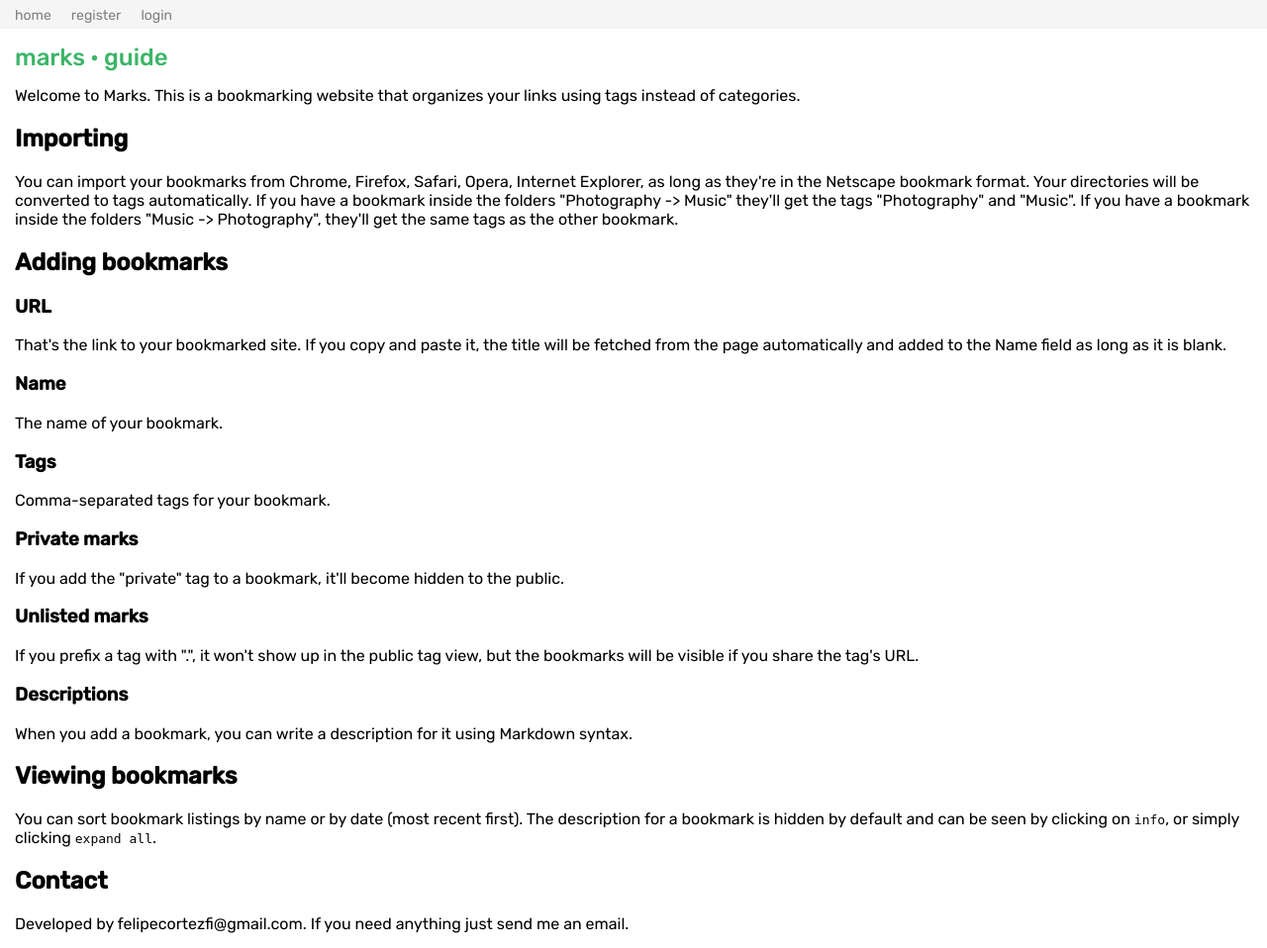
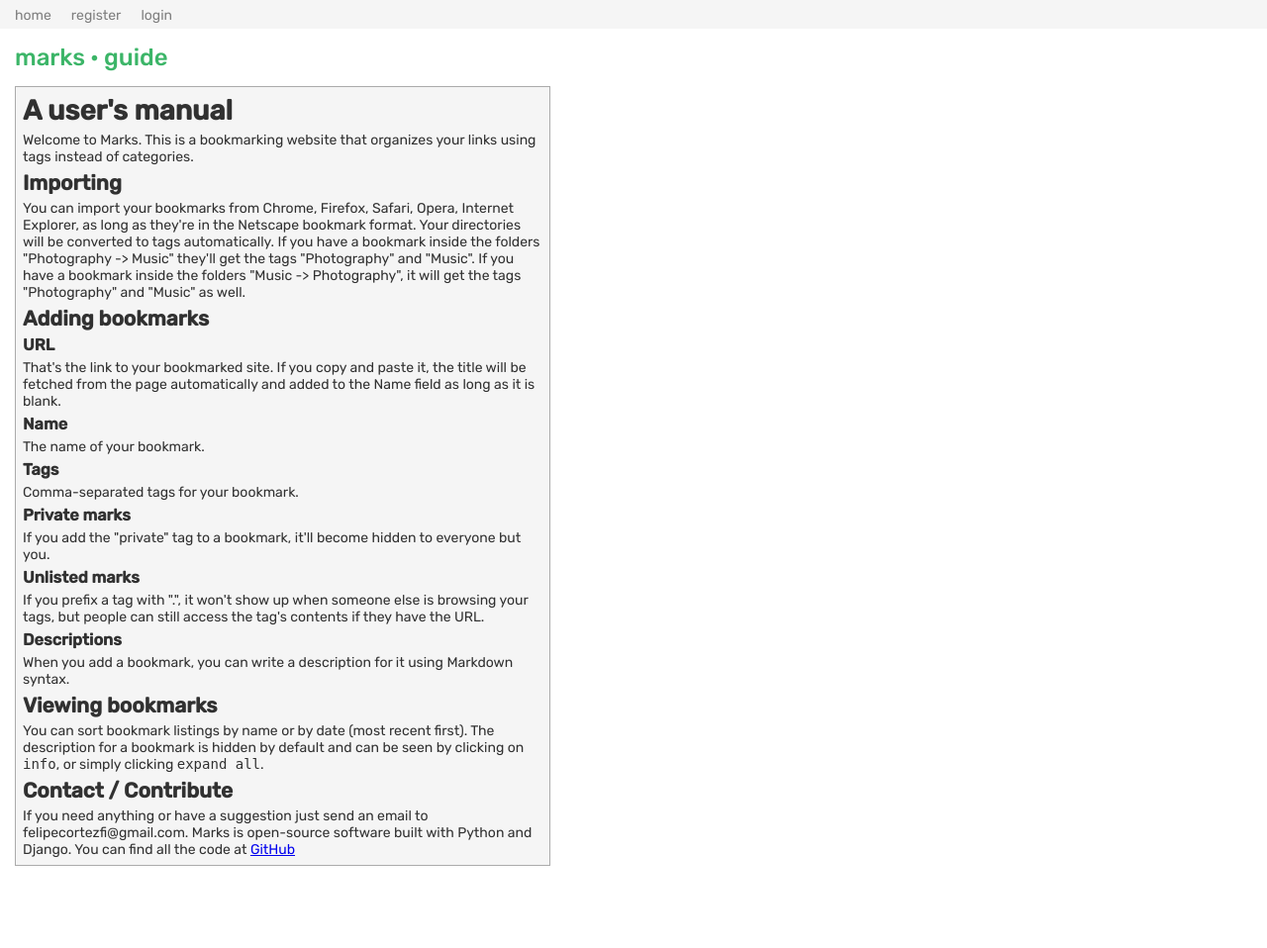
Before and after one commit to FelipeCortez/bmarks, a Django app: page /guide/ in a window 1280 px wide. Shown: the whole page at 99% size. After the commit the page ends 875 px from the top, so only its background shows below. Run offline with Django 3.2, Linux system fonts and the light colour scheme; data that the repository does not hold is empty; parts of the project's set-up code (start-up, migrations or seed data) failed here and were passed over.

Commit message:
Better readme, fixed description overflow

```diff
--- a/src/etc/changelog.markdown
+++ b/src/etc/changelog.markdown
@@ -1,5 +1,10 @@
 changelog
 ---------
+
+## 2018-03-11
+- Moved to bmarks.net
+- Writing a guide
+- Improved readme
 
 ## 2018-03-10
 - Nowrap for marks, scrolling container and proper descriptions
--- a/src/marksapp/static/marksapp/style.css
+++ b/src/marksapp/static/marksapp/style.css
@@ -394,11 +394,14 @@ li, li > a, li span {
     border: 1px solid rgba(0, 0, 0, 0.3);
     position: relative;
     background-color: #F5F5F5;
-    min-width: 525px;
+    max-width: 525px;
     padding: 7px;
     color: black;
     margin: 10px 0 15px 0;
-    overflow: visible;
+    overflow: scroll;
+    white-space: normal;
+    font-size: 14px;
+    color: rgba(0, 0, 0, 0.8);
 }
 
 .description h1,
--- a/src/marksapp/templates/guide.html
+++ b/src/marksapp/templates/guide.html
@@ -8,9 +8,11 @@ guide
 {% endblock %}
 
 {% block content %}
+<div class="description" >
+<h1>A user's manual</h1>
 Welcome to Marks. This is a bookmarking website that organizes your links using tags instead of categories.
 <h2>Importing</h2>
-You can import your bookmarks from Chrome, Firefox, Safari, Opera, Internet Explorer, as long as they're in the Netscape bookmark format. Your directories will be converted to tags automatically. If you have a bookmark inside the folders "Photography -> Music" they'll get the tags "Photography" and "Music". If you have a bookmark inside the folders "Music -> Photography", they'll get the same tags as the other bookmark.
+You can import your bookmarks from Chrome, Firefox, Safari, Opera, Internet Explorer, as long as they're in the Netscape bookmark format. Your directories will be converted to tags automatically. If you have a bookmark inside the folders "Photography -> Music" they'll get the tags "Photography" and "Music". If you have a bookmark inside the folders "Music -> Photography", it will get the tags "Photography" and "Music" as well.
 <h2>Adding bookmarks</h2>
 <h3>URL</h3>
 That's the link to your bookmarked site. If you copy and paste it, the title will be fetched from the page automatically and added to the Name field as long as it is blank.
@@ -19,14 +21,15 @@ The name of your bookmark.
 <h3>Tags</h3>
 Comma-separated tags for your bookmark.
 <h3>Private marks</h3>
-If you add the "private" tag to a bookmark, it'll become hidden to the public.
+If you add the "private" tag to a bookmark, it'll become hidden to everyone but you.
 <h3>Unlisted marks</h3>
-If you prefix a tag with ".", it won't show up in the public tag view, but the bookmarks will be visible if you share the tag's URL.
+If you prefix a tag with ".", it won't show up when someone else is browsing your tags, but people can still access the tag's contents if they have the URL.
 <h3>Descriptions</h3>
 When you add a bookmark, you can write a description for it using Markdown syntax.
 <h2>Viewing bookmarks</h2>
 You can sort bookmark listings by name or by date (most recent first).
  The description for a bookmark is hidden by default and can be seen by clicking on <code>info</code>, or simply clicking <code>expand all</code>.
-<h2>Contact</h2>
-Developed by felipecortezfi@gmail.com. If you need anything just send me an email.
+<h2>Contact / Contribute</h2>
+If you need anything or have a suggestion just send an email to felipecortezfi@gmail.com. Marks is open-source software built with Python and Django. You can find all the code at <a href="https://github.com/FelipeCortez/marks">GitHub</a>
+</div>
 {% endblock %}
--- a/src/marksapp/templates/mark.html
+++ b/src/marksapp/templates/mark.html
@@ -27,7 +27,9 @@
     {% if mark.description %}
     <div class="description-container" mark_id="{{ mark.id }}">
         <div class="triangle"></div>
-        <div class="description">{{ mark.description|markdown|safe }}</div>
+        <div class="description">
+            {{ mark.description|markdown|safe }}
+        </div>
     </div>
     {% endif %}
 </li>
```
Also changed, not shown: README.md.
